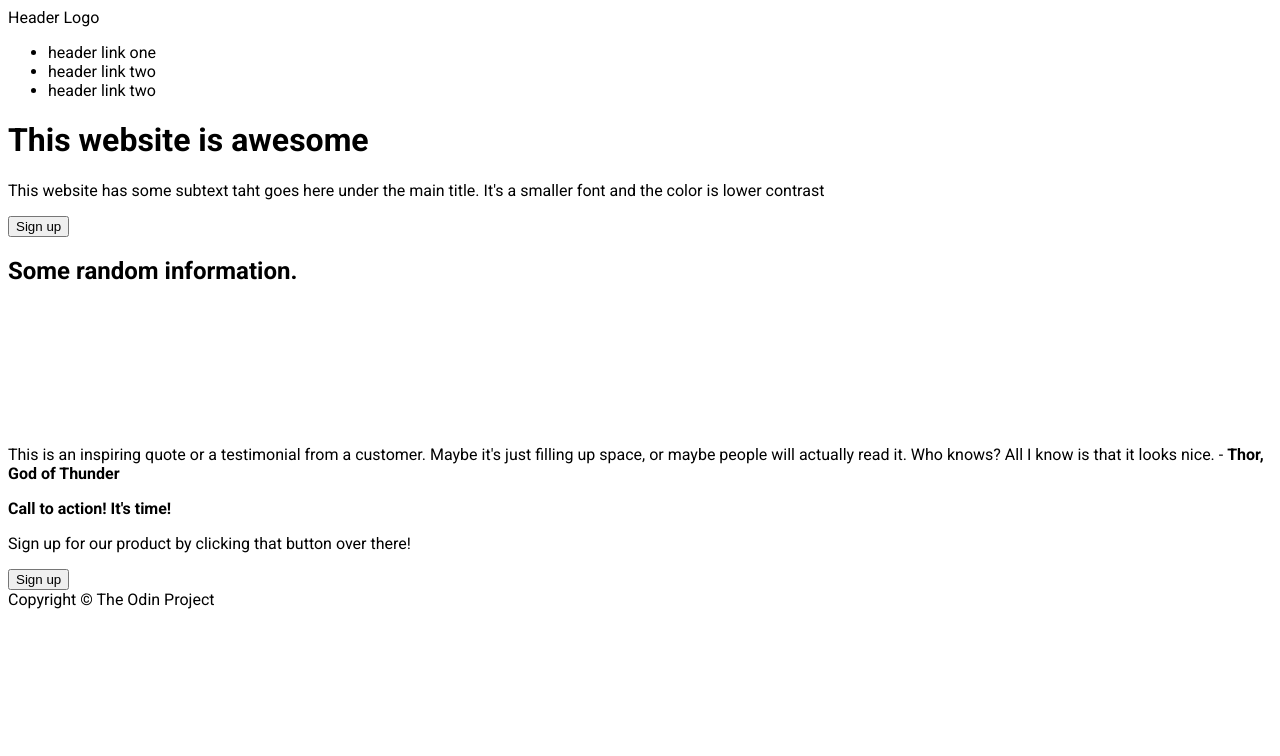
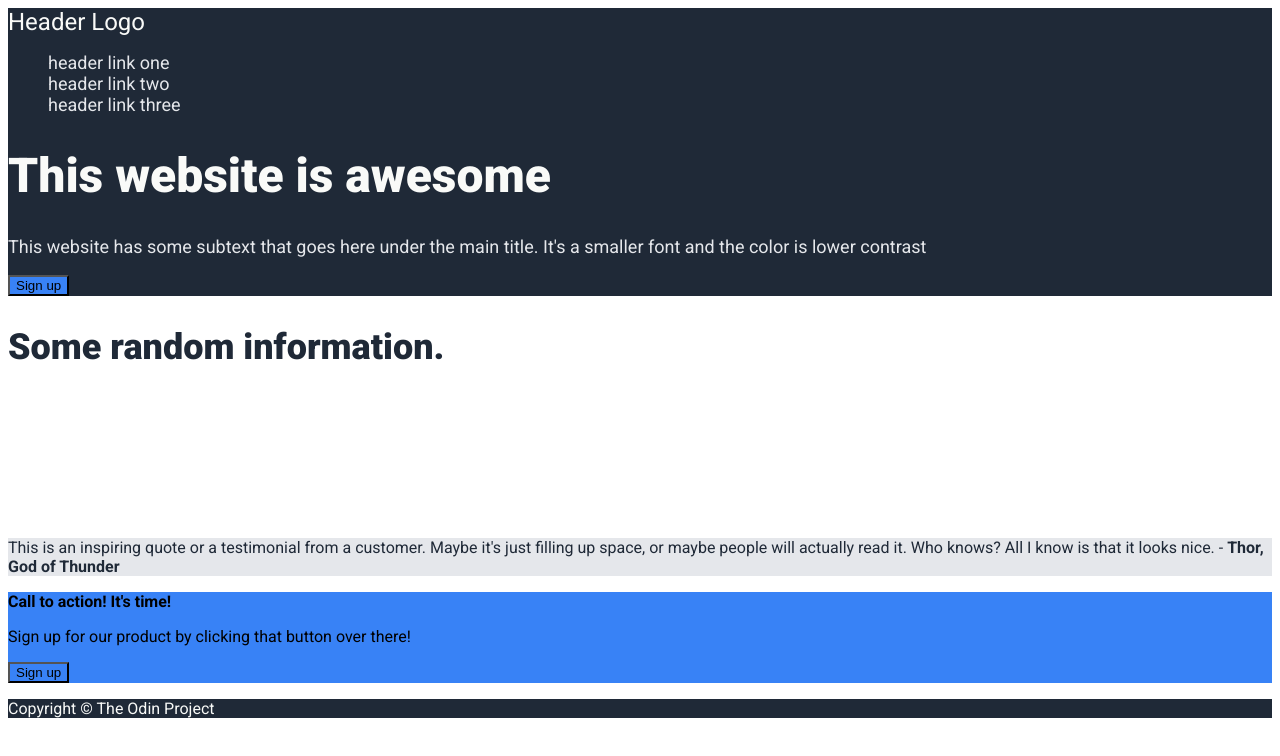
Before and after one commit to sara-jac/odin-landing-page, a plain HTML site: page index.html in a window 1280 px wide. Drawn offline with Linux system fonts and the light colour scheme.

Commit message:
Add basic colour and font styling

```diff
--- a/index.html
+++ b/index.html
@@ -10,14 +10,14 @@
   <div class="header">
     <div class="header-logo">Header Logo</div>
     <ul>
-      <li>header link one</li>
-      <li>header link two</li>
-      <li>header link two</li>
+      <li><a href="">header link one</a></li>
+      <li><a href="">header link two</a></li>
+      <li><a href="">header link three</a></li>
     </ul>
     <div class="main-block">
     <h1>This website is awesome</h1>
-    <p>
-      This website has some subtext taht goes here under the main title.
+    <p class="secondary-text">
+      This website has some subtext that goes here under the main title.
       It's a smaller font and the color is lower contrast
     </p>
     <button>Sign up</button>
@@ -25,7 +25,7 @@
   </div>
   </div>
   <div class="info-block">
-    <h2>Some random information.</h2>
+    <h2 class="info-header-text">Some random information.</h2>
     <div class="card-wrapper">
     <img class="image-card" src="">
     <p class="image-text"></p>
@@ -52,8 +52,10 @@
     </p>
     <button>Sign up</button>
   </div>
-  <footer>
-    Copyright © The Odin Project
-  </footer>
+  <div class="footer">
+    <p>
+      Copyright © The Odin Project
+    </p>
+  </div>
 </body>
 </html>
--- a/styles.css
+++ b/styles.css
@@ -4,3 +4,46 @@
 body {
   font-family: 'Roboto', serif;
 }
+
+h1 {
+  font-size: 48px;
+  font-weight: 900;
+}
+
+ul {
+  list-style-type: none;
+}
+
+a {
+  text-decoration: none;
+}
+
+a, .secondary-text {
+  font-size: 18px;
+  color: #E5E7EB;
+}
+
+.header-logo {
+  font-size: 24px;
+  color: #F9FAF8;
+}
+
+button, .cta-block {
+  background-color: #3882f6;
+}
+
+.header, .footer {
+  color: #F9FAF8;
+  background-color: #1F2937;
+}
+
+.info-header-text {
+  font-size: 36px;
+  color: #1F2937;
+  font-weight: 900;
+}
+
+.quote-block {
+  color: #1F2937;
+  background-color: #E5E7EB;
+}
```
